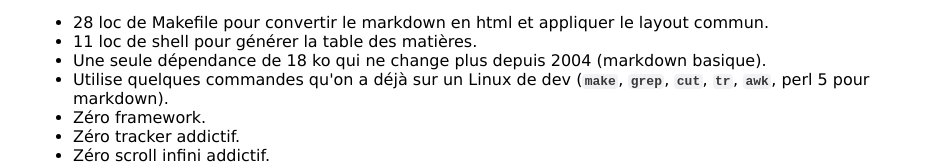
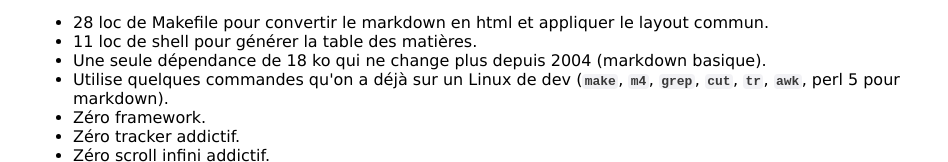
Before and after one commit to sroccaserra/sroccaserra.github.io, a plain HTML site: page pages/2023-05-21_Écrire_un_générateur_de_site_statique_simple.html in a window 1280 px wide. Shown: the part 279-441 px from the top of the page, without its empty margins (165-1113 px from the left). Drawn offline with Linux system fonts and the light colour scheme.

Commit message:
b Ajoute m4 dans la liste des outils utilisés

```diff
--- a/pages/2023-05-21_Écrire_un_générateur_de_site_statique_simple.html
+++ b/pages/2023-05-21_Écrire_un_générateur_de_site_statique_simple.html
@@ -32,8 +32,8 @@ commun.</li>
 <li>11 loc de shell pour générer la table des matières.</li>
 <li>Une seule dépendance de 18 ko qui ne change plus depuis 2004 (markdown
 basique).</li>
-<li>Utilise quelques commandes qu'on a déjà sur un Linux de dev (<code>make</code>, <code>grep</code>,
-<code>cut</code>, <code>tr</code>, <code>awk</code>, perl 5 pour markdown).</li>
+<li>Utilise quelques commandes qu'on a déjà sur un Linux de dev (<code>make</code>, <code>m4</code>,
+<code>grep</code>, <code>cut</code>, <code>tr</code>, <code>awk</code>, perl 5 pour markdown).</li>
 <li>Zéro framework.</li>
 <li>Zéro tracker addictif.</li>
 <li>Zéro scroll infini addictif.</li>
```
Also changed, not shown: 1 other file.
